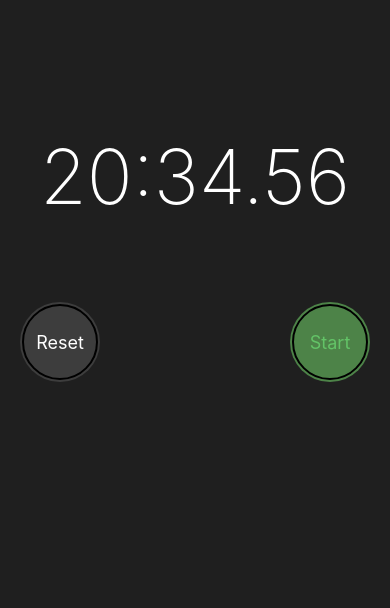
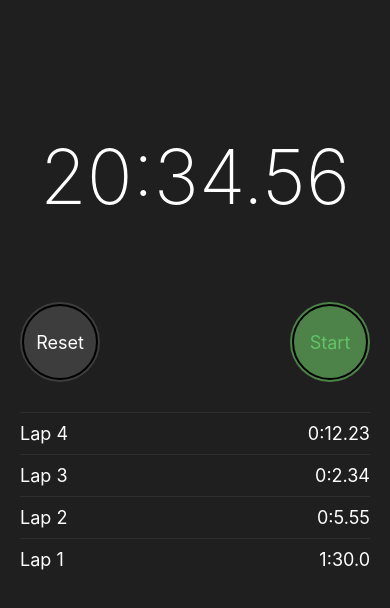
Before and after one commit to MatthieuNadeau96/Stopwatch-app, a React Native app: screen / in a window 390 px wide. Shown: the top 608 px of the page. Built offline with nearby package versions, Linux system fonts and the light colour scheme.

Commit message:
Added UI for the Laps & LapsTable

```diff
--- a/App.js
+++ b/App.js
@@ -1,5 +1,5 @@
 import React, {Component} from 'react'
-import {Platform, StyleSheet, Text, View} from 'react-native'
+import {Platform, StyleSheet, Text, View, ScrollView} from 'react-native'
 import moment from 'moment'
 
 const DATA = {
@@ -7,11 +7,11 @@
   laps: [ 12234, 2345, 5555, 90009]
 }
 
-function Timer({ interval }) {
+function Timer({ interval, style }) {
   const duration = moment.duration(interval)
   const centiseconds = Math.floor(duration.milliseconds() / 10)
   return (
-    <Text style={styles.timer}>
+    <Text style={style}>
       {duration.minutes()}:{duration.seconds()}.{centiseconds}
     </Text>
   )
@@ -27,6 +27,29 @@
   )
 }
 
+function Lap({ number, interval }) {
+  return (
+    <View style={styles.lap}>
+      <Text style={styles.lapText}>Lap {number}</Text>
+      <Timer style={styles.lapText} interval={interval} />
+    </View>
+  )
+}
+
+function LapsTable({ laps }) {
+  return (
+    <ScrollView style={styles.scrollView}>
+      {laps.map((lap, index) => (
+        <Lap
+          number={laps.length - index}
+          key={laps.length - index}
+          interval={lap}
+          />
+      ))}
+    </ScrollView>
+  )
+}
+
 function ButtonsRow({ children }) {
   return (
     <View style={styles.buttonsRow}>{children}</View>
@@ -37,11 +60,12 @@
   render() {
     return (
       <View style={styles.container}>
-        <Timer interval={DATA.timer}/>
+        <Timer interval={DATA.timer} style={styles.timer}/>
         <ButtonsRow>
           <RoundButton title='Reset' color='#ffffff' background='#3d3d3d'/>
           <RoundButton title='Start' color='#63c367' background='#4d8348'/>
         </ButtonsRow>
+        <LapsTable laps={DATA.laps} />
       </View>
     )
   }
@@ -83,5 +107,20 @@
     alignSelf: 'stretch',
     justifyContent: 'space-between',
     marginTop: 80,
+    marginBottom: 30,
   },
+  lapText: {
+    color: '#ffffff',
+    fontSize: 18,
+  },
+  lap: {
+    flexDirection: 'row',
+    justifyContent: 'space-between',
+    borderColor: '#2e2e2e',
+    borderTopWidth: 1,
+    paddingVertical: 10,
+  },
+  scrollView: {
+    alignSelf: 'stretch',
+  }
 })
```
